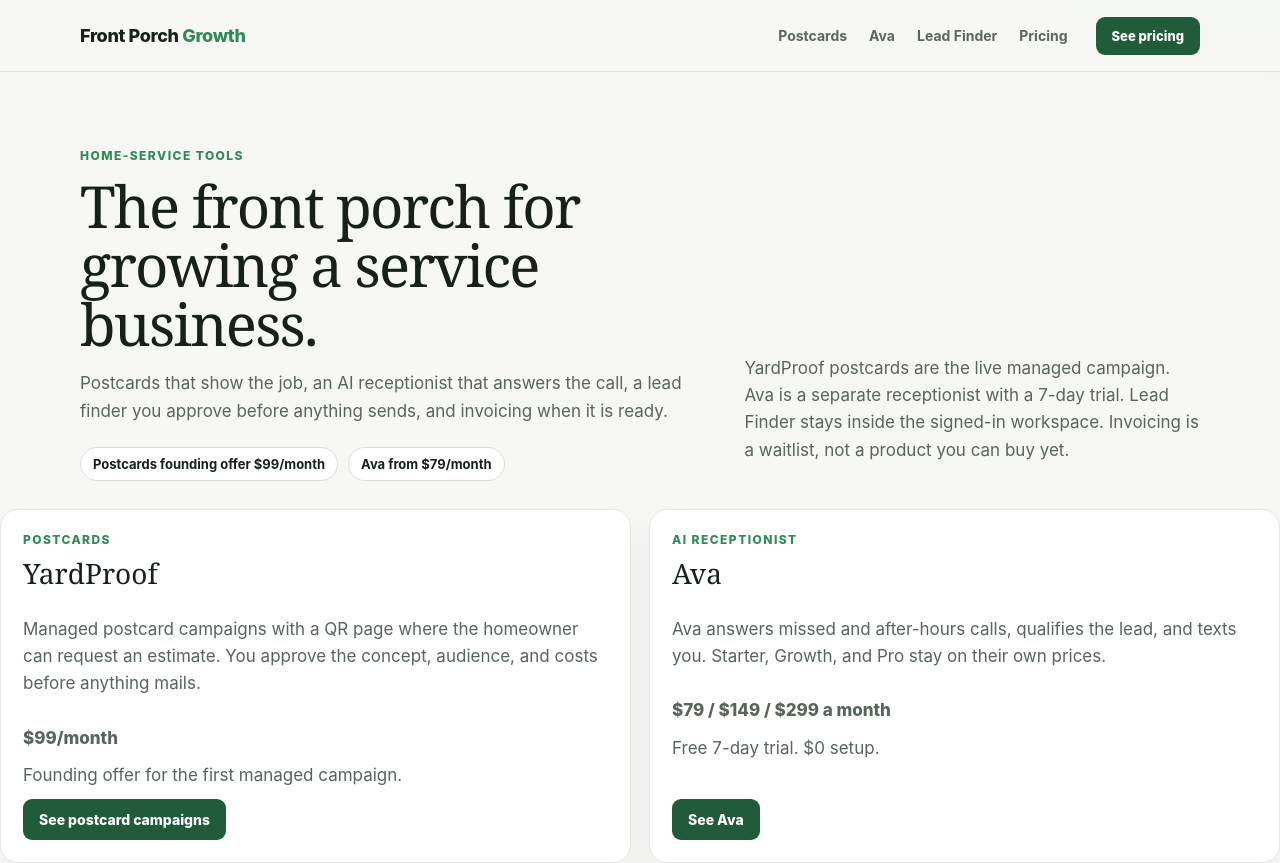
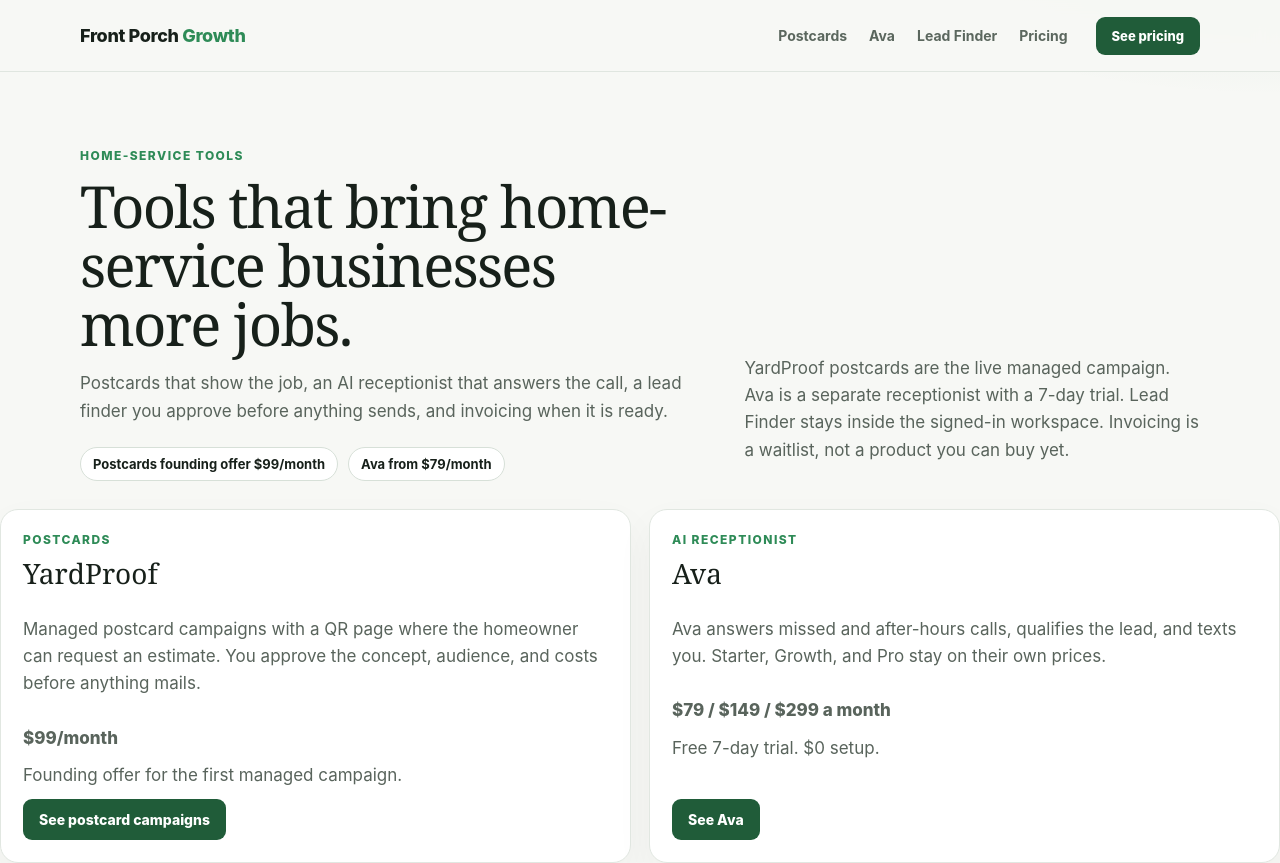
Before and after one commit to DealPatrol/AI-Business-Workforce, a Next.js app: page / in a window 1280 px wide. Shown: the top 863 px of the page. Built offline with nearby package versions, Linux system fonts and the light colour scheme; no server answers.

Commit message:
Home: umbrella tagline + Organization/WebSite schema (#43)

```diff
--- a/app/page.tsx
+++ b/app/page.tsx
@@ -3,10 +3,11 @@
 import { InvoicingWaitlistForm } from '@/components/suite/InvoicingWaitlistForm';
 import { SuiteShell } from '@/components/suite/SuiteShell';
 import styles from '@/components/suite/suite.module.css';
+import { absoluteSiteUrl } from '@/lib/site-url';
 
 const title = 'Front Porch Growth';
 const description =
-  'Front Porch Growth is the home for YardProof postcards, the Ava AI receptionist, Lead Finder, and invoicing for home-service businesses.';
+  'Tools that bring home-service businesses more jobs. Front Porch Growth is the home for YardProof postcards, the Ava AI receptionist, Lead Finder, and invoicing for home-service businesses.';
 
 export const metadata: Metadata = {
   title: { absolute: title },
@@ -26,13 +27,33 @@
   },
 };
 
+const orgJsonLd = {
+  '@context': 'https://schema.org',
+  '@graph': [
+    {
+      '@type': 'Organization',
+      '@id': `${absoluteSiteUrl('/')}#org`,
+      name: 'Front Porch Growth',
+      url: absoluteSiteUrl('/'),
+      description: 'Tools that bring home-service businesses more jobs.',
+      email: 'hello@frontporchgrowth.com',
+      makesOffer: [
+        { '@type': 'Offer', name: 'YardProof postcards', url: absoluteSiteUrl('/postcards') },
+        { '@type': 'Offer', name: 'Ava AI receptionist', url: absoluteSiteUrl('/ava') },
+      ],
+    },
+    { '@type': 'WebSite', name: 'Front Porch Growth', url: absoluteSiteUrl('/'), publisher: { '@id': `${absoluteSiteUrl('/')}#org` } },
+  ],
+};
+
 export default function SuiteHomePage() {
   return (
     <SuiteShell>
+      <script type="application/ld+json" dangerouslySetInnerHTML={{ __html: JSON.stringify(orgJsonLd).replace(/</g, '\\u003c') }} />
       <section className={styles.hero}>
         <div>
           <span className={styles.eyebrow}>HOME-SERVICE TOOLS</span>
-          <h1>The front porch for growing a service business.</h1>
+          <h1>Tools that bring home-service businesses more jobs.</h1>
           <p className={styles.lede}>
             Postcards that show the job, an AI receptionist that answers the call, a lead finder you approve before anything sends, and invoicing when it is ready.
           </p>
```
